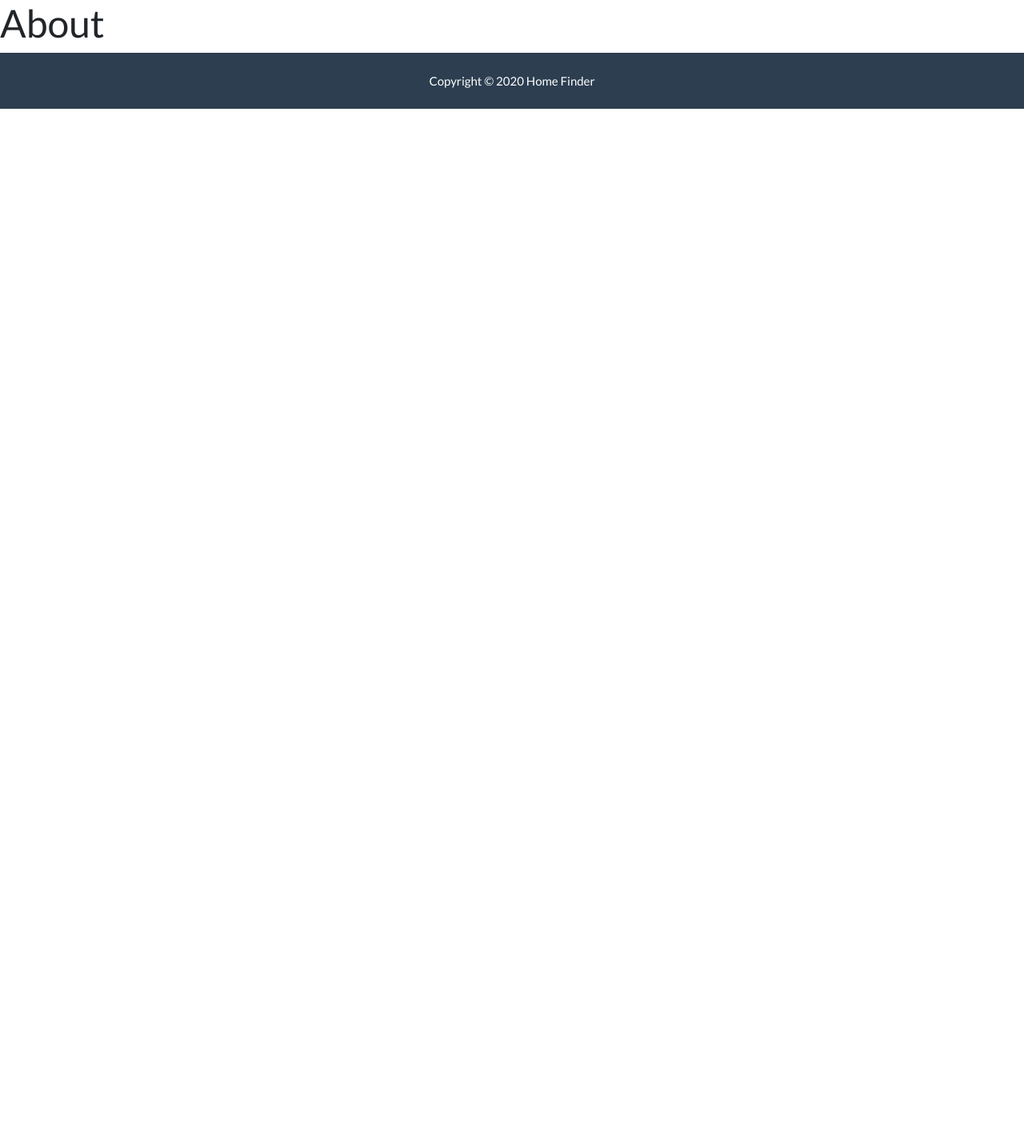
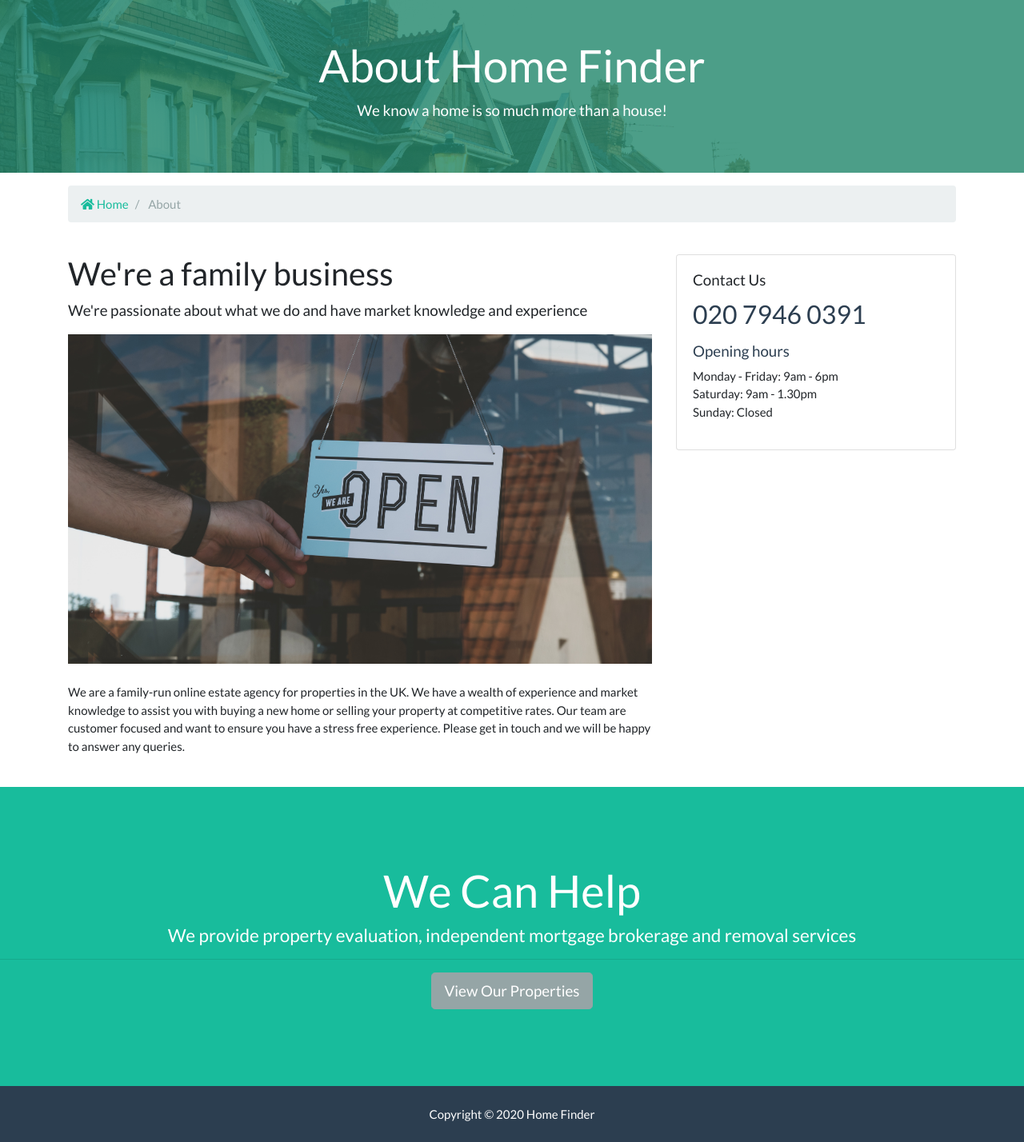
Before and after one commit to peterintest/homefinder, a Django app: page /about in a window 1280 px wide. Shown: the part 98-1526 px from the top of the page at 80% size. Before the commit the page ends 234 px from the top, so only its background shows below. Run offline with Django 3.2, Linux system fonts and the light colour scheme; some libraries are stand-ins or nearby versions.

Commit message:
Added static design of about page

```diff
--- a/templates/pages/about.html
+++ b/templates/pages/about.html
@@ -1,4 +1,68 @@
 {% extends 'base.html' %}
+{% load static %}
 {% block content %}
-<h1>About</h1>
+  <section id="showcase-inner" class="py-5 text-white">
+    <div class="container">
+      <div class="row text-center">
+        <div class="col-md-12">
+          <h1 class="display-4">About Home Finder</h1>
+          <p class="lead">We know a home is so much more than a house!</p>
+        </div>
+      </div>
+    </div>
+  </section>
+
+  <section id="bc" class="mt-3">
+    <div class="container">
+      <nav aria-label="breadcrumb">
+        <ol class="breadcrumb">
+          <li class="breadcrumb-item">
+            <a href="{% url 'index' %}">
+              <i class="fas fa-home"></i> Home</a>
+          </li>
+          <li class="breadcrumb-item active"> About</li>
+        </ol>
+      </nav>
+    </div>
+  </section>
+
+  <section id="about" class="py-4">
+    <div class="container">
+      <div class="row">
+        <div class="col-md-8">
+          <h2>We're a family business</h2>
+          <p class="lead">We're passionate about what we do and have market knowledge and experience</p>
+          <img src="{% static '/img/open.jpg' %}" alt="">
+          <p class="mt-4">We are a family-run online estate agency for properties in the UK. We have a wealth of experience and market knowledge
+            to assist you with buying a new home or selling your property at competitive rates. Our team are customer focused and
+            want to ensure you have a
+            stress free experience. Please get in touch and we will be happy to answer any queries.</p>
+        </div>
+        <div class="col-md-4">
+          <div class="card">
+            <div class="card-body">
+              <h5 class="card-title">Contact Us</h5>
+              <h3 class="text-primary">020 7946 0391</h6>
+              <p class="card-text">
+                <h5 class="text-primary">Opening hours</h6>
+                Monday - Friday: 9am - 6pm
+                <br/>
+                Saturday: 9am - 1.30pm
+                <br/>
+                Sunday: Closed
+              </p>
+            </div>
+          </div>
+        </div>
+      </div>
+    </div>
+  </section>
+
+  <section id="work" class="bg-dark text-white text-center">
+    <h2 class="display-4">We Can Help</h2>
+    <h4>We provide property evaluation, independent mortgage brokerage and removal services</h4>
+    <hr>
+    <a href="{% url 'index' %}" class="btn btn-secondary text-white btn-lg">View Our Properties</a>
+  </section>
+
 {% endblock %}
--- a/templates/pages/index.html
+++ b/templates/pages/index.html
@@ -139,7 +139,7 @@
         <!-- Home 3 -->
         <div class="col-md-6 col-lg-4 mb-4">
           <div class="card listing-preview">
-            <img class="card-img-top" src="{% static '/img/homes/home-1.jpg' %}" alt="">
+            <img class="card-img-top" src="{% static '/img/homes/home-3.jpg' %}" alt="">
             <div class="card-img-overlay">
               <h2>
                 <span class="badge badge-primary text-white">£1,950,000</span>
```
Also changed, not shown: homefinder/static/img/houses.jpg (added), homefinder/static/img/open.jpg (added).
